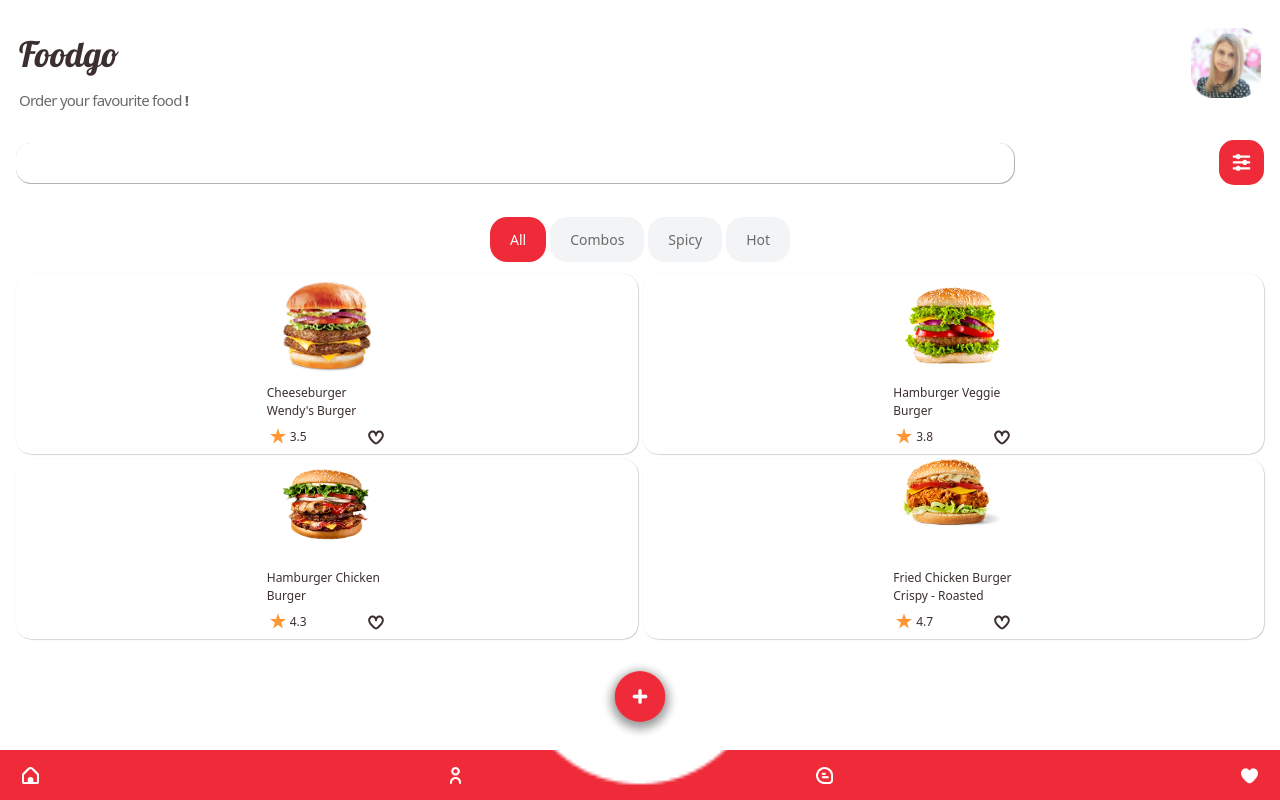
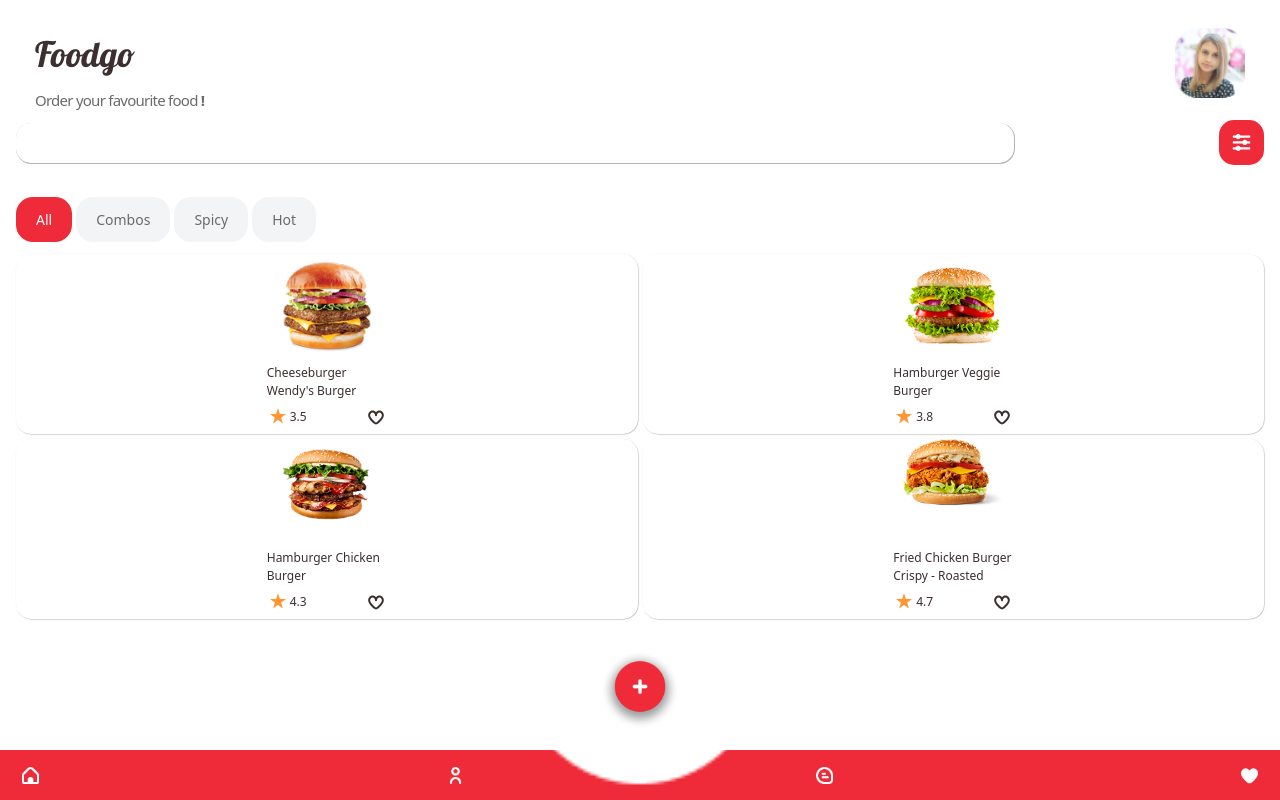
Before and after one commit to Mansour13737/FastFood-Team, a Next.js app in the folder fast-food/: page /main in a window 1280 px wide. Built offline with nearby package versions, Linux system fonts and the light colour scheme.

Commit message:
commited3

```diff
--- a/fast-food/src/app/layout.tsx
+++ b/fast-food/src/app/layout.tsx
@@ -2,16 +2,24 @@ import { Geist, Geist_Mono } from "next/font/google";
 import "./globals.css";
 import { Lobster } from 'next/font/google'
 import GlobalLoading from "@/components/GlobalLoading";
+import type { Metadata } from 'next'
 
-interface Metadata
-{
-    title: string;
-    description: string;
-}
-
-const Metadata : Metadata = {
-  title: "Create Next App",
-  description: "Generated by create next app",
+export const metadata: Metadata = {
+  title: "Foodgo - Order your favourite food",
+  description: "Order your favourite food with Foodgo",
+  viewport: {
+    width: 'device-width',
+    initialScale: 1,
+    maximumScale: 1,
+    userScalable: false,
+  },
+  themeColor: '#ffffff',
+  manifest: '/manifest.json',
+  appleWebApp: {
+    capable: true,
+    statusBarStyle: 'default',
+    title: 'Foodgo',
+  },
 };
 
 const lobster = Lobster({
@@ -31,8 +39,6 @@ const geistMono = Geist_Mono({
   subsets: ["latin"],
 });
 
-
-
 export default function RootLayout({
   children,
 }: Readonly<{
--- a/fast-food/src/app/main/page.tsx
+++ b/fast-food/src/app/main/page.tsx
@@ -17,28 +17,34 @@ interface Product {
 export default function Main() {
 
   return (
-    <div className="h-screen w-full bg-white flex flex-col relative items-center px-4">
+    <div className="min-h-screen w-full bg-white flex flex-col relative items-center px-4">
+      <header className="w-full relative h-[120px]">
         <h2 className="font-normal font-lobster absolute text-[35px] text-[#3C2F2F] top-[28px] left-[19px]">Foodgo</h2>
         <p className="absolute tracking-tighter top-[89px] left-[19px] text-[15px] text-[#6A6A6A]">Order your favourite food <b className="text-[15px]">!</b></p>
         <Image src={'/profile-photo.jpg'} width={70} height={70} alt="Pic" className="absolute top-[28px] right-[19px]" />
-      <div className="flex h-fit w-full  mt-[140px] items-center justify-between">
-        <input type="text" className="shadow-[0.5px_0.5px_0.5px_0.5px_rgba(0,0,0,0.3)] h-[40px] w-[80%] rounded-[15px] " />
-        <svg className="bg-[url('/setting.svg')] bg-contain bg-no-repeat bg-center w-[45px] h-[45px] " />
+      </header>
+
+      <main className="w-full flex-1 flex flex-col">
+        <div className="flex h-fit w-full items-center justify-between">
+          <input type="text" className="shadow-[0.5px_0.5px_0.5px_0.5px_rgba(0,0,0,0.3)] h-[40px] w-[80%] rounded-[15px]" />
+          <svg className="bg-[url('/setting.svg')] bg-contain bg-no-repeat bg-center w-[45px] h-[45px]" />
         </div>
+
         <div className="mt-8 flex gap-1">
           <Button color="bg-[#EF2A39] text-white">All</Button>
           <Button>Combos</Button>
           <Button>Spicy</Button>
           <Button>Hot</Button>
         </div>
+
         <div className="grid grid-cols-2 grid-rows-2 gap-[5px] w-full mt-3 mb-[120px] text-[#3C2F2F]">
           {products.map((item: Product, key) => (
             <ProductTitle info={item} key={key} />
           ))}
         </div>
-      <div className="w-full h-screen">
-      </div>
-      <div className="fixed bottom-0 left-0 right-0 bg-[url('/main-footer.png')] bg-cover bg-center bg-no-repeat w-full h-[50px] justify-between flex z-50">
+      </main>
+
+      <footer className="fixed bottom-0 left-0 right-0 bg-[url('/main-footer.png')] bg-cover bg-center bg-no-repeat w-full h-[50px] justify-between flex z-50">
         <div className="w-[38%] h-full flex justify-between items-center gap-10 px-[22px]">
           <Link href={'/'} className="w-fit h-fit">
             <Image src={'/home.png'} alt="home" width={17} height={17} />
@@ -55,8 +61,9 @@ export default function Main() {
             <Image src={'/heart.png'} alt="home" width={17} height={17} />
           </Link>
         </div>
-      </div>
-      <div className="w-full h-fit flex justify-center items-center absolute mx-auto bottom-15">
+      </footer>
+
+      <div className="w-full h-fit flex justify-center items-center fixed mx-auto bottom-[70px] z-50">
         <Link href={'/'}>
           <Image src={'/plus.png'} width={80} height={80} alt="plus" />
         </Link>
```
Lines whose indentation alone changed are shown as unchanged.
